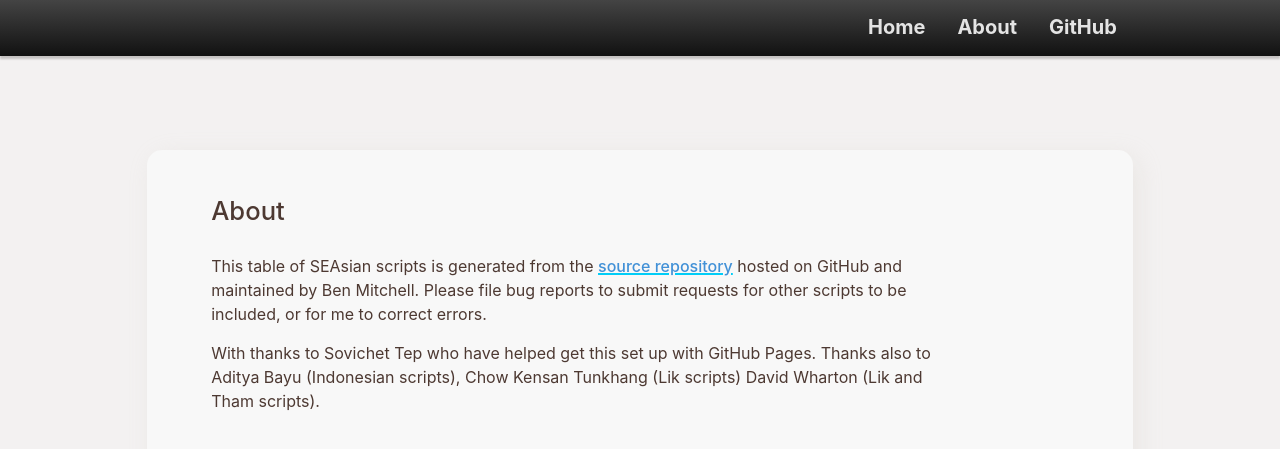
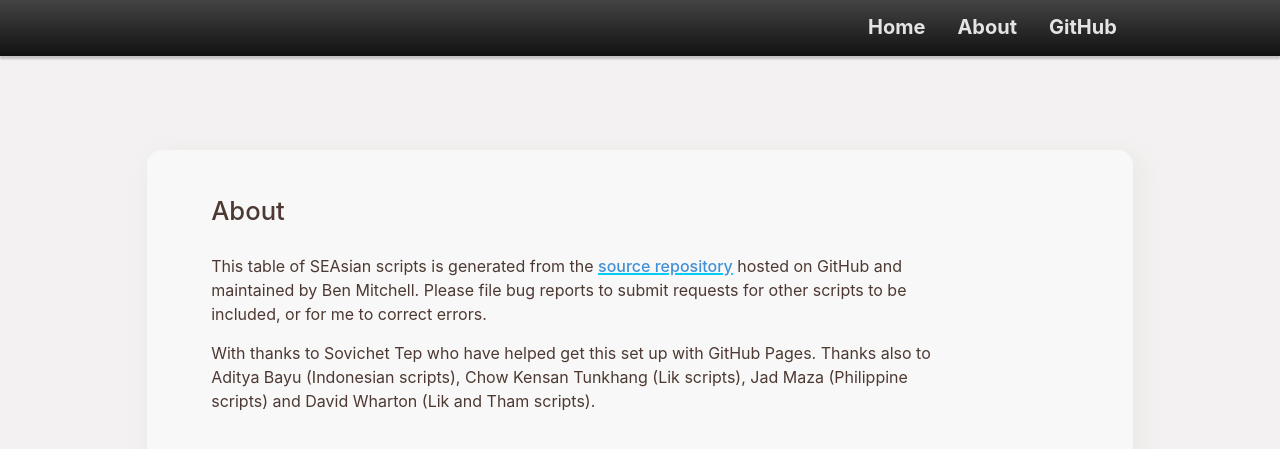
Before and after one commit to ohbendy/Scripts-of-SEAsia, a Jekyll site: the page built from about.markdown, in a window 1280 px wide. Shown: the top 449 px of the page. Built offline with Jekyll 4.4.1, drawn with Linux system fonts in a browser that asks for light colours; nearby versions of some CDN libraries.

Commit message:
Updated About page

```diff
--- a/about.markdown
+++ b/about.markdown
@@ -6,4 +6,4 @@ permalink: /about/
 
 This table of SEAsian scripts is generated from the [source repository](https://github.com/ohbendy/Scripts-of-SEAsia) hosted on GitHub and maintained by Ben Mitchell. Please file bug reports to submit requests for other scripts to be included, or for me to correct errors.
 
-With thanks to Sovichet Tep who have helped get this set up with GitHub Pages. Thanks also to Aditya Bayu (Indonesian scripts), Chow Kensan Tunkhang (Lik scripts) David Wharton (Lik and Tham scripts).
+With thanks to Sovichet Tep who have helped get this set up with GitHub Pages. Thanks also to Aditya Bayu (Indonesian scripts), Chow Kensan Tunkhang (Lik scripts), Jad Maza (Philippine scripts) and David Wharton (Lik and Tham scripts).
```
